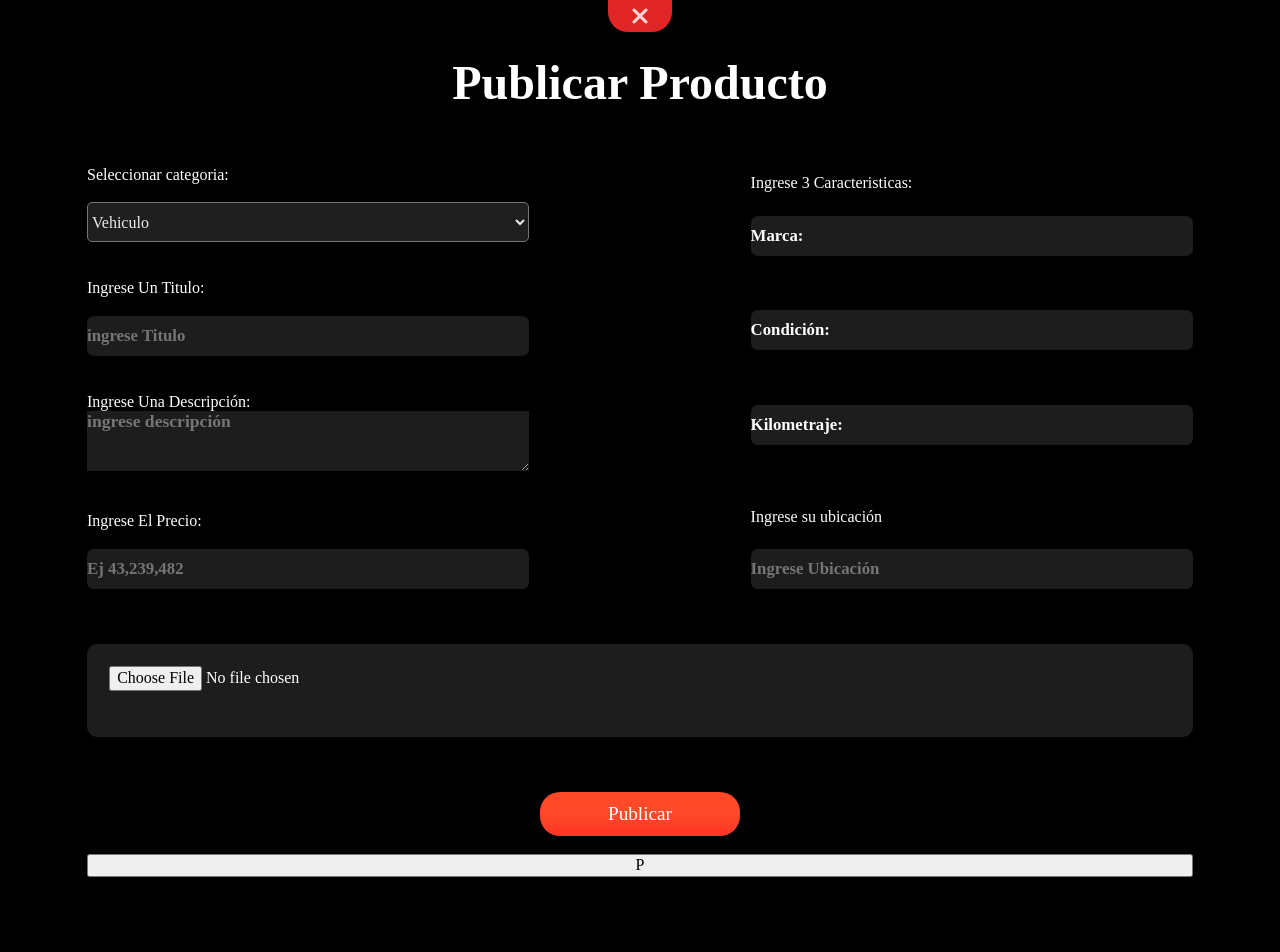
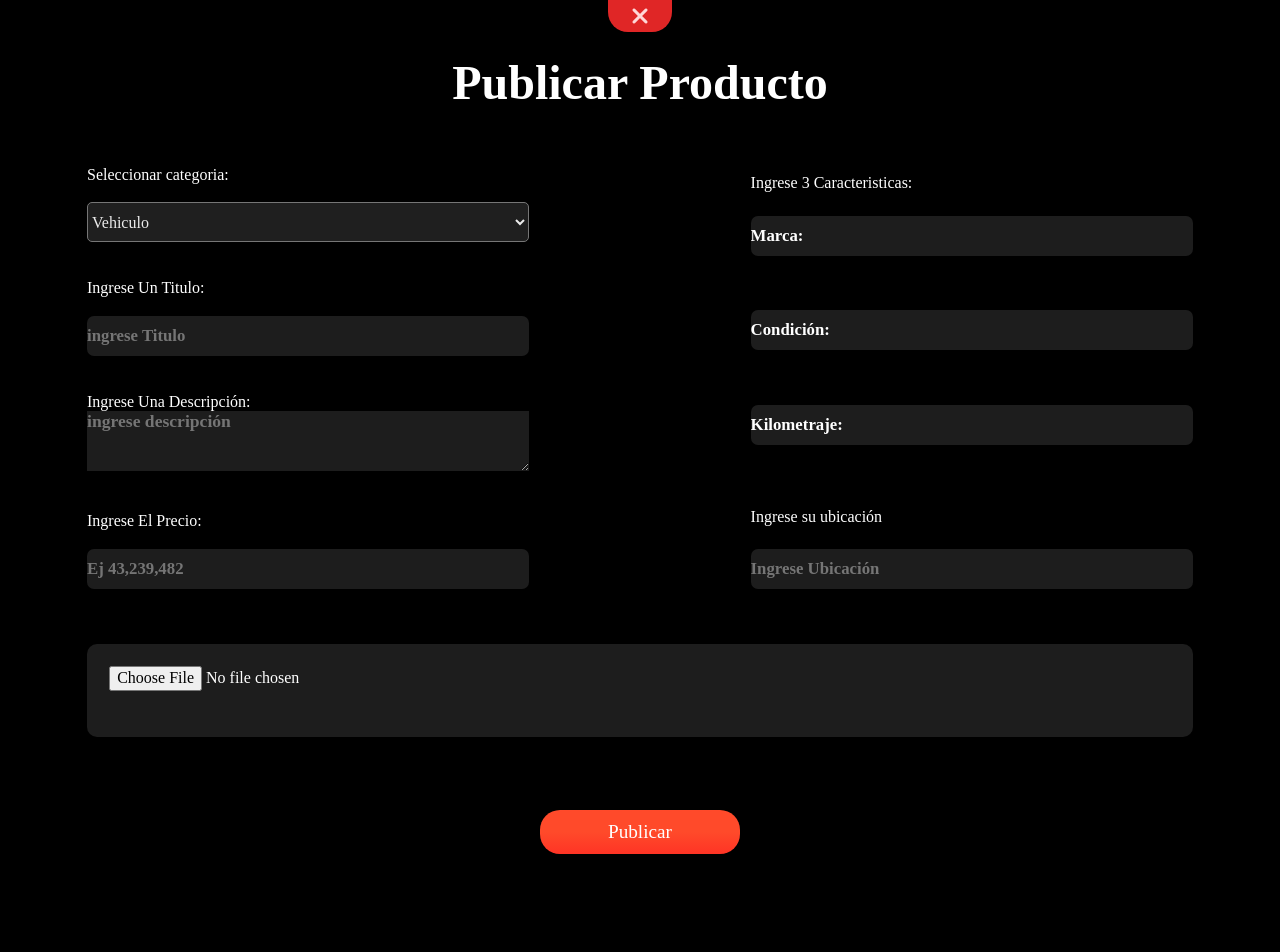
Before and after one commit to jarrisondev/Largcano-react-app, a React (Create React App) app: page /form in a window 1280 px wide. Shown: the top 952 px of the page. Built offline with nearby package versions, Linux system fonts and the light colour scheme; a web font is replaced by a local one.

Commit message:
Feature: Fixed bugs in UI

```diff
--- a/src/App.js
+++ b/src/App.js
@@ -31,7 +31,7 @@ export default function App() {
 
   return (
     <div className='container'>
-      <CounterContext.Provider value={{ counter, setCheckedMode }}>
+      <CounterContext.Provider value={{ counter, setCheckedMode, checkedMode }}>
         <Router>
           <Switch>
             <Route path='/form'>
--- a/src/components/form/form.jsx
+++ b/src/components/form/form.jsx
@@ -15,6 +15,7 @@ import {
 function Form({ setCounter }) {
   let date = new Date()
   const { counter } = useContext(CounterContext)
+  let data
 
   let initialCheckedParts = {
     checkedFirstPart: false,
@@ -63,9 +64,22 @@ function Form({ setCounter }) {
       const reader = new FileReader()
       reader.addEventListener('load', () => {
         localStorage.setItem(counter + 1, reader.result)
-        setCounter(counter + 1)
       })
       reader.readAsDataURL(imgRef.current.files[0])
+    }
+  }
+  function saveData() {
+    data = {
+      id: targInf.length + 1,
+      urlImage: localStorage.getItem(counter + 1),
+      title: firstPartData.title,
+      price: `COP ${firstPartData.price}`,
+      description: firstPartData.description,
+      property: `<ul><li>${secondPartData.characteristic1}</li><li>${secondPartData.characteristic2}</li><li>${secondPartData.characteristic3}</li></ul>`,
+      date: `${date.getDate()} ${months[date.getMonth()]}`,
+      place: secondPartData.place,
+      element1: firstPartData.title,
+      element2: '',
     }
   }
   function checkImg() {
@@ -97,26 +111,13 @@ function Form({ setCounter }) {
       checkForm.checkedSecondPart &&
       checkForm.checkedImg
     ) {
+      saveData()
       targInf.push(data)
+      setCounter(counter + 1)
       setCheckForm(initialCheckedParts)
-      console.log('se envió')
     } else {
-      console.log('no se envio')
+      //active the modal
     }
-  }
-
-  // object with save the data for push to the targInf
-  let data = {
-    id: targInf.length + 1,
-    urlImage: localStorage.getItem(counter),
-    title: firstPartData.title,
-    price: `COP ${firstPartData.price}`,
-    description: firstPartData.description,
-    property: `<ul><li>${secondPartData.characteristic1}</li><li>${secondPartData.characteristic2}</li><li>${secondPartData.characteristic3}</li></ul>`,
-    date: `${date.getDate()} ${months[date.getMonth()]}`,
-    place: secondPartData.place,
-    element1: firstPartData.title,
-    element2: '',
   }
 
   return (
@@ -152,14 +153,25 @@ function Form({ setCounter }) {
                 <div className='loadFiles'>
                   <input ref={imgRef} type='file' onChange={saveImg} />
                 </div>
-                <Button
-                  classes='btn-enviar'
-                  content='Publicar'
-                  onClick={sendData}
-                />
-                <button type='button' onClick={sendData}>
-                  P
-                </button>
+
+                {checkForm.checkedFirstPart &&
+                  checkForm.checkedSecondPart &&
+                  checkForm.checkedImg && (
+                    <Link to='/' onClick={sendData}>
+                      <Button classes='btn-enviar' content='Publicar' />
+                    </Link>
+                  )}
+
+                {}
+                {!checkForm.checkedFirstPart ||
+                !checkForm.checkedSecondPart ||
+                !checkForm.checkedImg ? (
+                  <Link to='/form'>
+                    <Button classes='btn-enviar' content='Publicar' />
+                  </Link>
+                ) : (
+                  ''
+                )}
               </FormContext.Provider>
             </div>
           </div>
--- a/src/components/header/headerPublicar.jsx
+++ b/src/components/header/headerPublicar.jsx
@@ -4,7 +4,7 @@ import { Link } from 'react-router-dom'
 import Button from '../button/button'
 
 function HeaderPublicar() {
-  let { setCheckedMode } = useContext(CounterContext)
+  let { checkedMode, setCheckedMode } = useContext(CounterContext)
 
   const HandleCheckTheme = (e) => {
     setCheckedMode(e.target.checked)
@@ -14,6 +14,7 @@ function HeaderPublicar() {
     <>
       <div className='header__publicar_check'>
         <input
+          checked={checkedMode}
           id='checktheme'
           type='checkBox'
           className='publicar_check__check'
@@ -21,8 +22,7 @@ function HeaderPublicar() {
         />
         <label
           htmlFor='checktheme'
-          className='publicar_check__checkLabel'
-        ></label>
+          className='publicar_check__checkLabel'></label>
         <Link to='/form'>
           <Button
             classes='publicar_check__publicar'
--- a/src/sass/components/_form.scss
+++ b/src/sass/components/_form.scss
@@ -154,12 +154,14 @@
             }
         }
 
-        .btn-enviar{
-            width: 200px;
-            margin:auto;
-            font-size: 1.2rem;
-            grid-row: 3;
-            grid-column: 1 ;
+        a{
+            text-align: center;
+            .btn-enviar{
+                width: 200px;
+                font-size: 1.2rem;
+                grid-row: 3;
+                grid-column: 1 ;
+            }
         }
     }
 
--- a/src/sass/components/_header.scss
+++ b/src/sass/components/_header.scss
@@ -66,9 +66,6 @@
     }
 
     a {
-      height: 35%;
-      width: 15%;
-
       .publicar_check__publicar {
         width: 100%;
         height: 100%;
@@ -94,9 +91,13 @@
         height: 2.3vh;
         margin-right: 3%;
       }
-
-      .publicar_check__publicar {
-        height: 3vh;
+      a {
+        height: 55%;
+        width: 45%;
+        .publicar_check__publicar {
+          width: 100%;
+          height: 100%;
+        }
       }
     }
   }
@@ -115,10 +116,14 @@
         height: 2.6vh;
         margin-right: 6%;
       }
+      a {
+        font-size: 1rem;
+        height: 35%;
+        width: 15%;
 
-      .publicar_check__publicar {
-        font-size: 1rem;
-        padding: 0 7%;
+        .publicar_check__publicar {
+          padding: 0 7%;
+        }
       }
     }
   }
--- a/src/sass/components/_main.scss
+++ b/src/sass/components/_main.scss
@@ -128,11 +128,15 @@ main {
           line-height: 1.3;
         }
 
+        a{
+          text-align: center;
           .boxText__button {
             width: auto;
             height: 5vh;
-          margin: 0 auto;
           }
+
+        }
+
       }
 
       .principal__image {
@@ -205,11 +209,15 @@ main {
           text-align: justify;
         }
 
+        a{
+          text-align: left;
+
           .boxText__button {
             width: 35%;
             height: 40px;
             padding: 0;
             margin: 4% 0 0 4%;
+          }
         }
       }
 
```
Also changed, not shown: src/sass/components/_dialog.scss (+92 -105 lines), 1 other file (tests, documents, lock files or other folders). Lines whose indentation alone changed are shown as unchanged.
